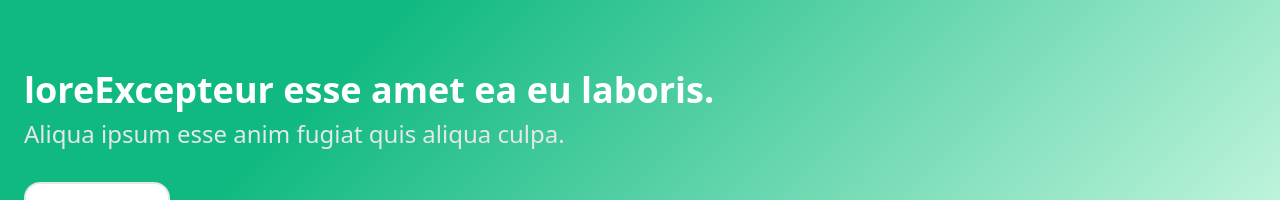
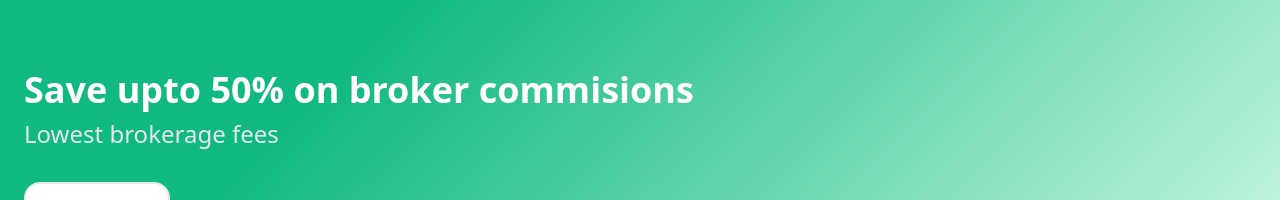
Before and after one commit to mehradi-github/ref-real-estate, a React (Create React App) app: page / in a window 1280 px wide. Shown: the part 2866-3066 px from the top of the page. Built offline with nearby package versions, Linux system fonts and the light colour scheme.

Commit message:
Export multiple sections in index file

```diff
--- a/src/App.tsx
+++ b/src/App.tsx
@@ -1,9 +1,5 @@
 import React, { Fragment } from "react";
-import Banner from "./features/banner/Banner";
-import Cards from "./features/cards/Cards";
-import Discount from "./features/luxury/Discount";
-import Luxury from "./features/luxury/Luxury";
-import Navbar from "./features/navbar/Navbar";
+import { Banner, Cards, Discount, Luxury, Navbar } from "./features/sections";
 
 function App() {
   return (
--- a/src/features/luxury/Discount.tsx
+++ b/src/features/sections/Discount.tsx
@@ -10,11 +10,9 @@ const Discount: FC = () => {
     >
       <div className="container mx-auto px-6">
         <h2 className="text-4xl font-bold text-white mb-2">
-          loreExcepteur esse amet ea eu laboris.
+          Save upto 50% on broker commisions
         </h2>
-        <h3 className="text-2xl mb-8 text-gray-200">
-          Aliqua ipsum esse anim fugiat quis aliqua culpa.
-        </h3>
+        <h3 className="text-2xl mb-8 text-gray-200">Lowest brokerage fees</h3>
         <button className="bg-white rounded-2xl uppercase border-2 px-8 py-4 font-bold tracking-wider">
           Enquire
         </button>
--- /dev/null
+++ b/src/features/sections/Title.tsx
@@ -0,0 +1,6 @@
+import React, { FC } from "react";
+interface Iprop {}
+const Title: FC<Iprop> = ({}) => {
+  return <div>Title</div>;
+};
+export default Title;
--- /dev/null
+++ b/src/features/sections/index.tsx
@@ -0,0 +1,6 @@
+export { default as Banner } from "./Banner";
+export { default as Cards } from "./Cards";
+export { default as Discount } from "./Discount";
+export { default as Luxury } from "./Luxury";
+export { default as Navbar } from "./Navbar";
+export { default as Title } from "./Title";
```
Also changed, not shown: src/features/sections/Banner.tsx (renamed from src/features/banner/Banner.tsx), src/features/sections/Cards.tsx (renamed from src/features/cards/Cards.tsx), src/features/sections/Luxury.tsx (renamed from src/features/luxury/Luxury.tsx), src/features/sections/Navbar.tsx (renamed from src/features/navbar/Navbar.tsx).
